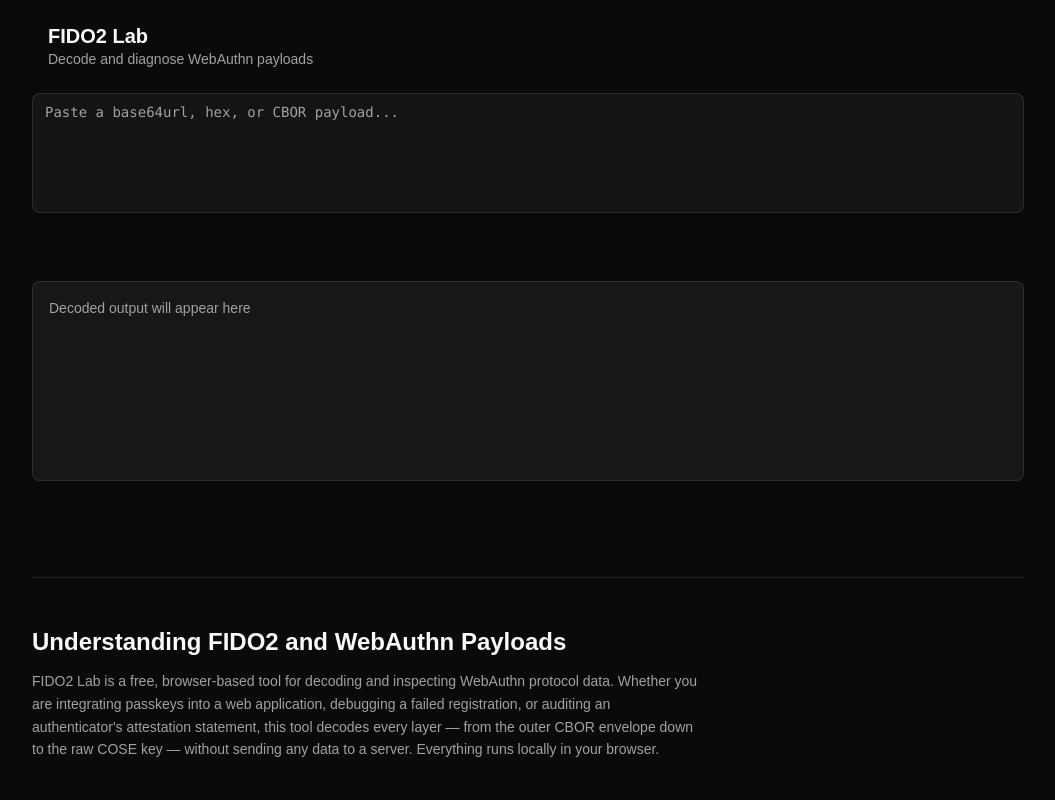
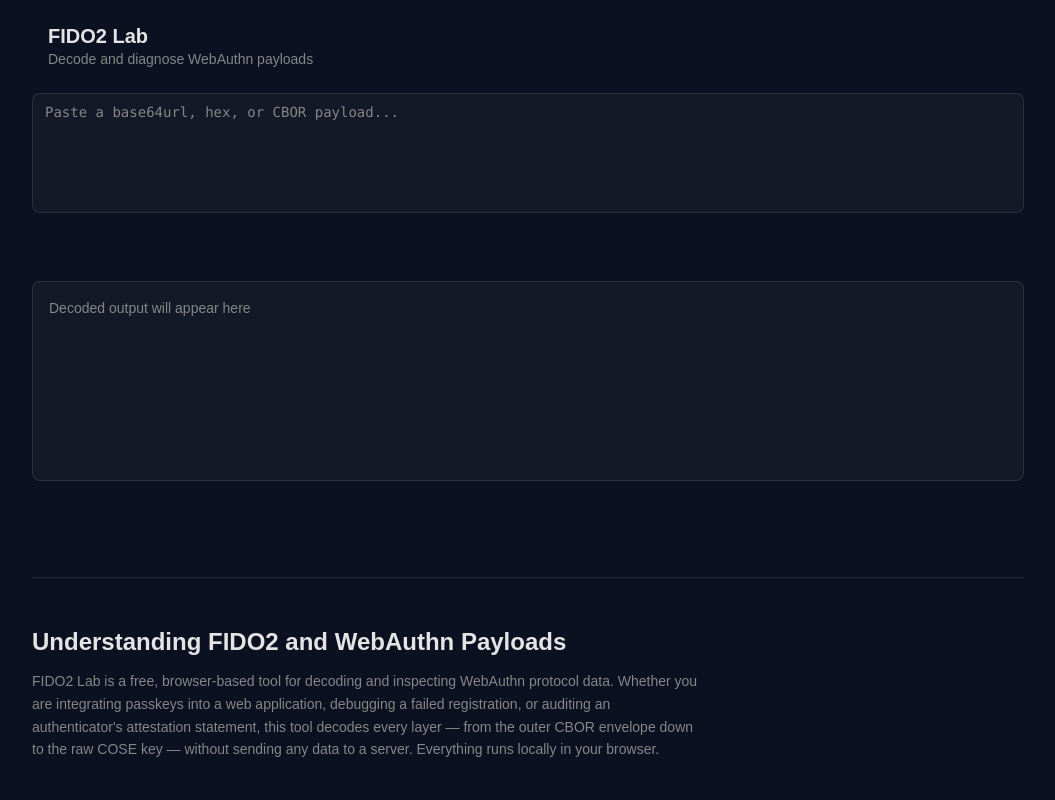
Before and after one commit to jrogeriosilva/webAuthn-decoder, a React (Vite) app: page / in a window 1280 px wide. Shown: the top 800 px of the page, without its empty margins (112-1167 px from the left). Built offline with nearby package versions, Linux system fonts and the light colour scheme.

Commit message:
Refactor: Remove unnecessary border from DiagramImage component

```diff
--- a/src/components/EducationalContent.tsx
+++ b/src/components/EducationalContent.tsx
@@ -21,7 +21,7 @@ function DiagramImage({ src, alt }: { src: string; alt: string }) {
       <img
         src={src}
         alt={alt}
-        className="w-full rounded-lg border border-border cursor-zoom-in transition-opacity hover:opacity-90"
+        className="w-full rounded-lg cursor-zoom-in transition-opacity hover:opacity-90"
         onClick={() => setLightbox({ src, alt })}
       />
       {lightbox && (
--- a/src/index.css
+++ b/src/index.css
@@ -49,72 +49,72 @@
 }
 
 :root {
-    --background: oklch(1 0 0);
-    --foreground: oklch(0.145 0 0);
-    --card: oklch(1 0 0);
-    --card-foreground: oklch(0.145 0 0);
-    --popover: oklch(1 0 0);
-    --popover-foreground: oklch(0.145 0 0);
-    --primary: oklch(0.205 0 0);
-    --primary-foreground: oklch(0.985 0 0);
-    --secondary: oklch(0.97 0 0);
-    --secondary-foreground: oklch(0.205 0 0);
-    --muted: oklch(0.97 0 0);
-    --muted-foreground: oklch(0.556 0 0);
-    --accent: oklch(0.97 0 0);
-    --accent-foreground: oklch(0.205 0 0);
-    --destructive: oklch(0.577 0.245 27.325);
-    --border: oklch(0.922 0 0);
-    --input: oklch(0.922 0 0);
-    --ring: oklch(0.708 0 0);
+    --background: #0b1120;
+    --foreground: oklch(0.92 0 0);
+    --card: #141928;
+    --card-foreground: oklch(0.92 0 0);
+    --popover: #141928;
+    --popover-foreground: oklch(0.92 0 0);
+    --primary: oklch(0.88 0 0);
+    --primary-foreground: oklch(0.15 0 0);
+    --secondary: #1a2845;
+    --secondary-foreground: oklch(0.92 0 0);
+    --muted: #1a2845;
+    --muted-foreground: oklch(0.62 0 0);
+    --accent: #1a2845;
+    --accent-foreground: oklch(0.92 0 0);
+    --destructive: oklch(0.704 0.191 22.216);
+    --border: oklch(1 0 0 / 10%);
+    --input: oklch(1 0 0 / 12%);
+    --ring: oklch(0.55 0 0);
     --chart-1: oklch(0.87 0 0);
     --chart-2: oklch(0.556 0 0);
     --chart-3: oklch(0.439 0 0);
     --chart-4: oklch(0.371 0 0);
     --chart-5: oklch(0.269 0 0);
     --radius: 0.625rem;
-    --sidebar: oklch(0.985 0 0);
-    --sidebar-foreground: oklch(0.145 0 0);
-    --sidebar-primary: oklch(0.205 0 0);
-    --sidebar-primary-foreground: oklch(0.985 0 0);
-    --sidebar-accent: oklch(0.97 0 0);
-    --sidebar-accent-foreground: oklch(0.205 0 0);
-    --sidebar-border: oklch(0.922 0 0);
-    --sidebar-ring: oklch(0.708 0 0);
+    --sidebar: #141928;
+    --sidebar-foreground: oklch(0.92 0 0);
+    --sidebar-primary: oklch(0.88 0 0);
+    --sidebar-primary-foreground: oklch(0.15 0 0);
+    --sidebar-accent: #1a2845;
+    --sidebar-accent-foreground: oklch(0.92 0 0);
+    --sidebar-border: oklch(1 0 0 / 10%);
+    --sidebar-ring: oklch(0.55 0 0);
 }
 
 .dark {
-    --background: oklch(0.145 0 0);
-    --foreground: oklch(0.985 0 0);
-    --card: oklch(0.205 0 0);
-    --card-foreground: oklch(0.985 0 0);
-    --popover: oklch(0.205 0 0);
-    --popover-foreground: oklch(0.985 0 0);
-    --primary: oklch(0.922 0 0);
-    --primary-foreground: oklch(0.205 0 0);
-    --secondary: oklch(0.269 0 0);
-    --secondary-foreground: oklch(0.985 0 0);
-    --muted: oklch(0.269 0 0);
-    --muted-foreground: oklch(0.708 0 0);
-    --accent: oklch(0.269 0 0);
-    --accent-foreground: oklch(0.985 0 0);
+    --background: #0b1120;
+    --foreground: oklch(0.92 0 0);
+    --card: #141928;
+    --card-foreground: oklch(0.92 0 0);
+    --popover: #141928;
+    --popover-foreground: oklch(0.92 0 0);
+    --primary: oklch(0.88 0 0);
+    --primary-foreground: oklch(0.15 0 0);
+    --secondary: #1a2845;
+    --secondary-foreground: oklch(0.92 0 0);
+    --muted: #1a2845;
+    --muted-foreground: oklch(0.62 0 0);
+    --accent: #1a2845;
+    --accent-foreground: oklch(0.92 0 0);
     --destructive: oklch(0.704 0.191 22.216);
     --border: oklch(1 0 0 / 10%);
-    --input: oklch(1 0 0 / 15%);
-    --ring: oklch(0.556 0 0);
+    --input: oklch(1 0 0 / 12%);
+    --ring: oklch(0.55 0 0);
     --chart-1: oklch(0.87 0 0);
     --chart-2: oklch(0.556 0 0);
     --chart-3: oklch(0.439 0 0);
     --chart-4: oklch(0.371 0 0);
     --chart-5: oklch(0.269 0 0);
-    --sidebar: oklch(0.205 0 0);
-    --sidebar-foreground: oklch(0.985 0 0);
-    --sidebar-primary: oklch(0.488 0.243 264.376);
-    --sidebar-primary-foreground: oklch(0.985 0 0);
-    --sidebar-accent: oklch(0.269 0 0);
-    --sidebar-accent-foreground: oklch(0.985 0 0);
+    --sidebar: #141928;
+    --sidebar-foreground: oklch(0.92 0 0);
+    --sidebar-primary: oklch(0.88 0 0);
+    --sidebar-primary-foreground: oklch(0.15 0 0);
+    --sidebar-accent: #1a2845;
+    --sidebar-accent-foreground: oklch(0.92 0 0);
     --sidebar-border: oklch(1 0 0 / 10%);
-    --sidebar-ring: oklch(0.556 0 0);
+    --sidebar-ring: oklch(0.55 0 0);
 }
 
 @layer base {
```
